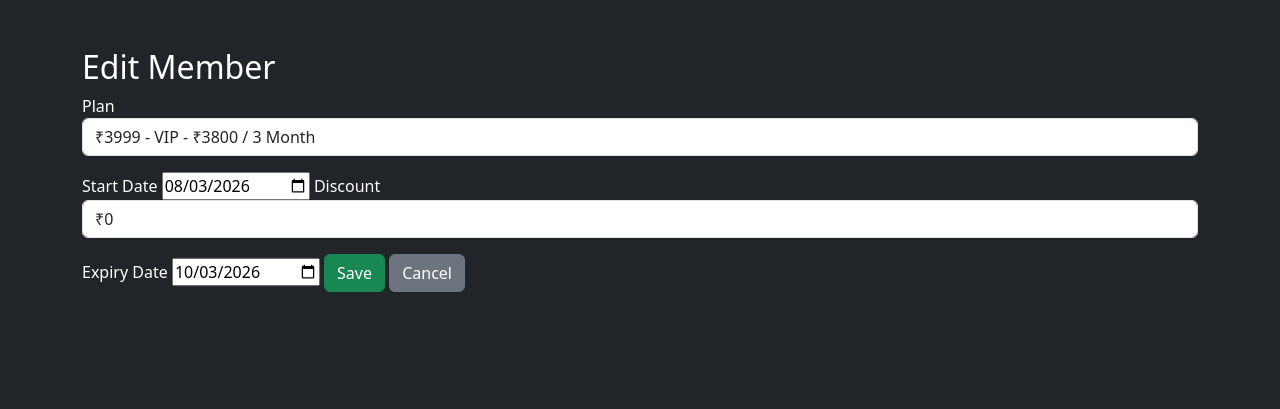
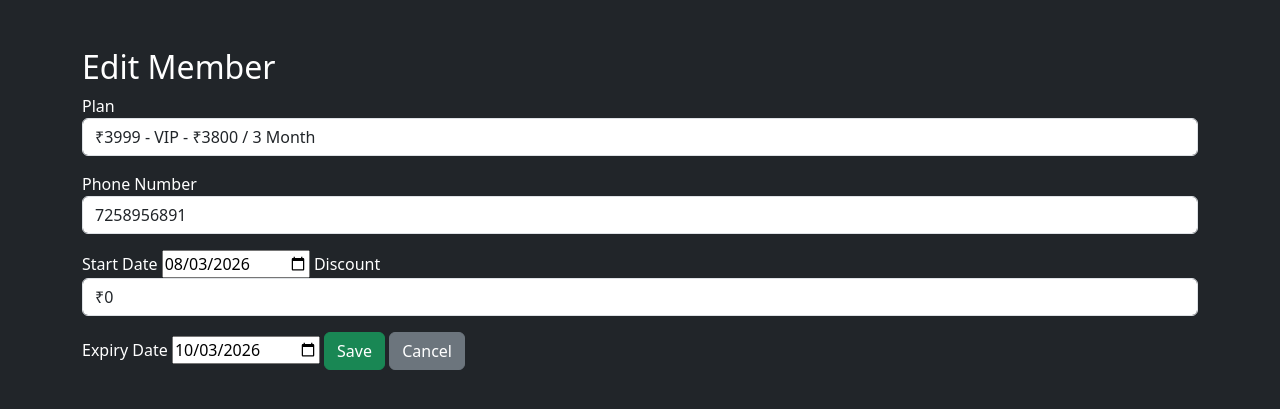
Before and after one commit to Itsaryannnzz/garud-zep-gym, a Flask app: page /edit-member/1 in a window 1280 px wide. Shown: the top 409 px of the page. Run offline with Flask 3, Linux system fonts and the light colour scheme; a user stored in the database is signed in; data comes from the database, SQL or seed files in the repository; both versions use the stored data as it was after the commit.

Commit message:
Final gym management system with owner dashboard improvements

```diff
--- a/app.py
+++ b/app.py
@@ -488,7 +488,7 @@ def edit_member(id):
             member.expiry_date is not None
             and member.expiry_date <= date.today()
         )
-
+        member.phone = request.form["phone"]
         member.plan = request.form["plan"]
         member.join_date = date.fromisoformat(request.form["join_date"])
         member.expiry_date = date.fromisoformat(
--- a/templates/edit-member.html
+++ b/templates/edit-member.html
@@ -31,7 +31,16 @@
 
 </select>
 
-        <label>Start Date</label>
+        <label>Phone Number</label>
+
+<input
+type="text"
+name="phone"
+class="form-control mb-3"
+value="{{ member.phone }}"
+required>
+
+<label>Start Date</label>
         <input type="date"
        id="join_date"
        name="join_date"
```
Also changed, not shown: instance/gym.db.
